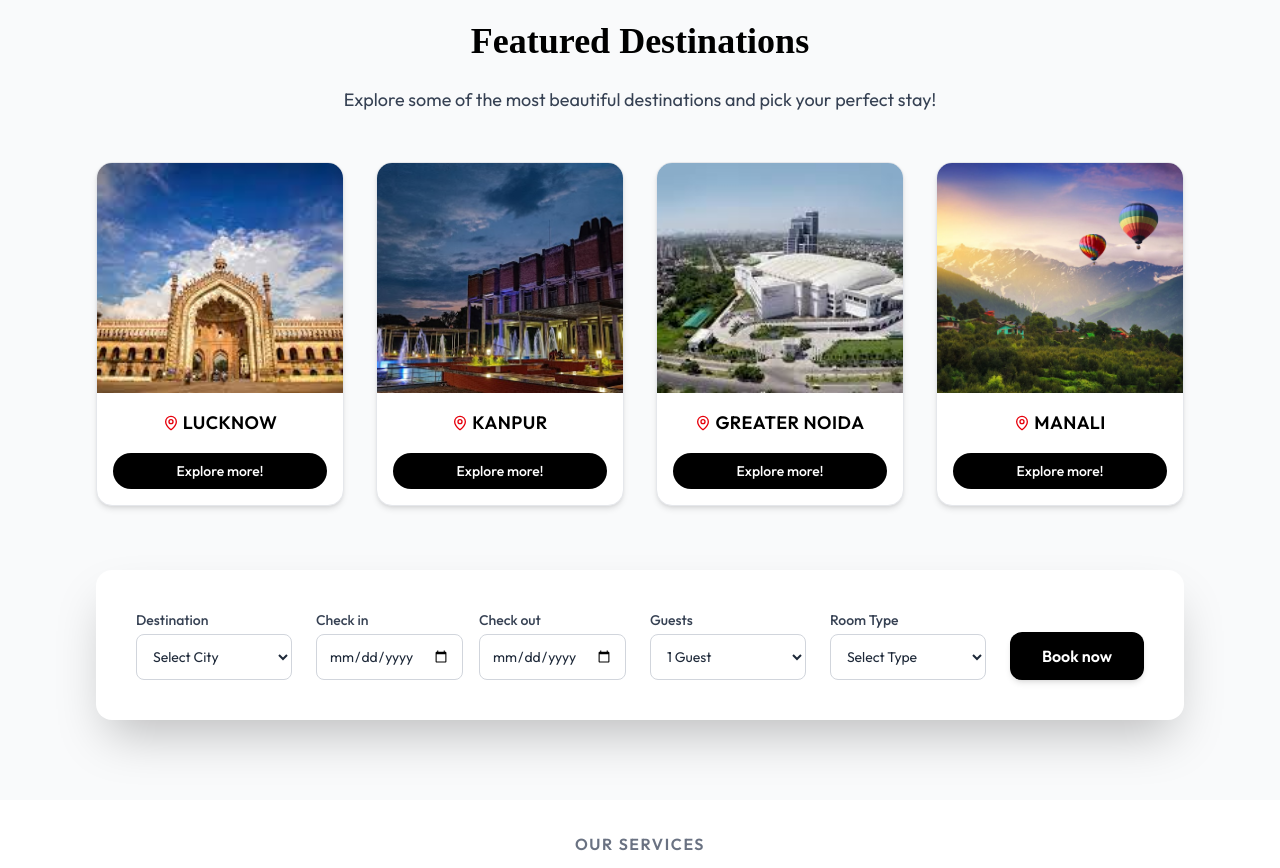
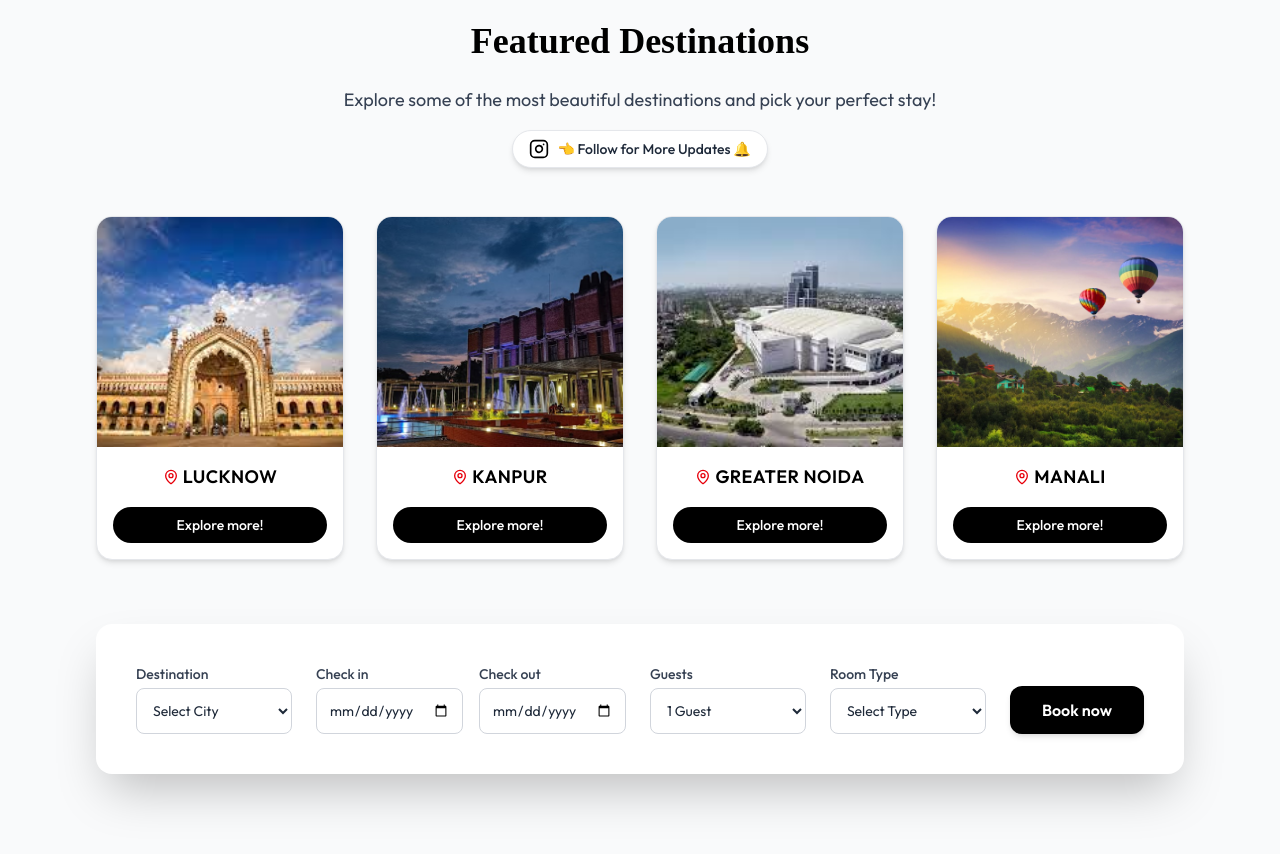
Before and after one commit to yashtyagi298/HotelFortInn, a React (Vite) app: page / in a window 1280 px wide. Shown: the part 960-1828 px from the top of the page. Built offline with nearby package versions, Linux system fonts and the light colour scheme; a web font is replaced by a local one.

Commit message:
add insta icon

```diff
--- a/src/components/FeatureDestination.jsx
+++ b/src/components/FeatureDestination.jsx
@@ -2,6 +2,7 @@ import React from "react";
 import LocationCard from "./LocationCard";
 import { assets } from "../assets/assets";
 import SearchForm from "./SearchForm";
+import { Instagram } from "lucide-react";
 
 const FeaturedDestination = () => {
   const destinations = [
@@ -13,13 +14,30 @@ const FeaturedDestination = () => {
 
   return (
     <div className="bg-gray-50 min-h-screen px-4 md:px-16 lg:px-24 py-20 -mt-12">
+      {/* Heading */}
       <h1 className="text-black text-4xl font-bold text-center mb-6 font-playfair">
         Featured Destinations
       </h1>
 
-      <p className="text-gray-700 text-center max-w-3xl mx-auto mb-12 text-lg leading-relaxed font-Outfit">
+      {/* Description */}
+      <p className="text-gray-700 text-center max-w-3xl mx-auto mb-4 text-lg leading-relaxed font-Outfit">
         Explore some of the most beautiful destinations and pick your perfect stay!
       </p>
+
+      {/* Instagram Follow Section (just below paragraph) */}
+      <div className="flex justify-center mb-12">
+        <a
+          href="https://www.instagram.com/hotelfortinnn?igsh=OHRnZDV3dXA0eGtu"
+          target="_blank"
+          rel="noopener noreferrer"
+          className="flex items-center gap-2 hover:scale-105 transition-transform bg-white border border-gray-200 shadow-md px-4 py-2 rounded-full"
+        >
+          <Instagram className="w-5 h-5 text-black hover:text-pink-500 transition" />
+          <span className="text-sm text-gray-800 hover:text-black font-medium">
+            👈 Follow for More Updates 🔔
+          </span>
+        </a>
+      </div>
 
       {/* Cards Grid */}
       <div className="grid grid-cols-1 sm:grid-cols-2 lg:grid-cols-3 xl:grid-cols-4 gap-8 w-full">
@@ -29,7 +47,7 @@ const FeaturedDestination = () => {
       </div>
 
       {/* Search Form */}
-      <div className="mt-16 ">
+      <div className="mt-16">
         <SearchForm />
       </div>
     </div>
```
Lines whose indentation alone changed are shown as unchanged.
